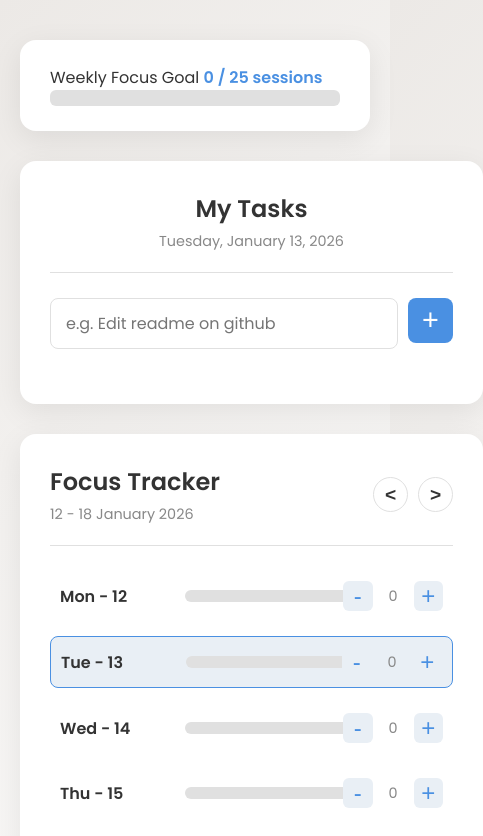
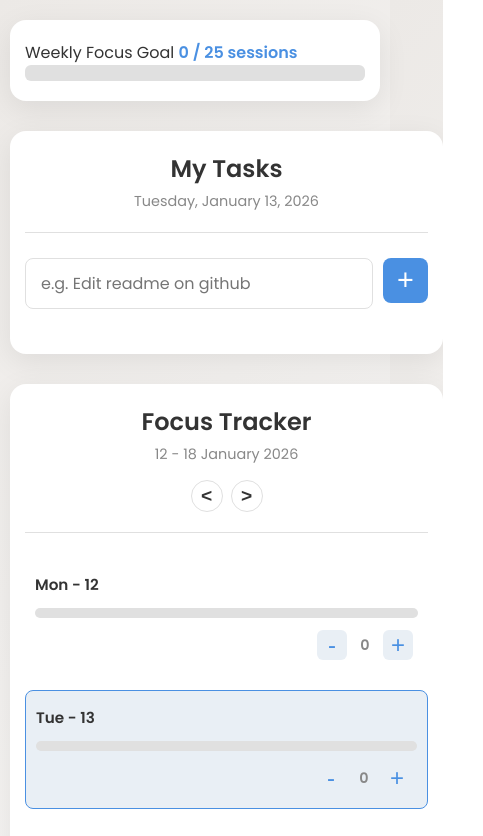
Before and after one commit to pucio8/productivity-dashboard, a plain HTML site: page index.html in a window 390 px wide. Shown: the top 836 px of the page, 483 px wide, since content can reach past the window. Drawn offline with nearby package versions, Linux system fonts and the light colour scheme.

Commit message:
Docs: Update README, edit css - mobile view

```diff
--- a/style.css
+++ b/style.css
@@ -299,7 +299,279 @@ body {
     transition: all 0.3s;
 }
 
-.increment-btn:hover,
+.increment-btn:hover,/**
+* @file style.css
+* @description Refined stylesheet with enhanced mobile responsiveness.
+* @version 1.2.1
+*/
+
+/* --- CSS Custom Properties (Variables) --- */
+:root {
+   --bg-color: #f4f7f9;
+   --container-bg: #ffffff;
+   --primary-color: #4a90e2;
+   --primary-hover-color: #357abd;
+   --text-color: #333333;
+   --secondary-text-color: #888888;
+   --border-color: #e0e0e0;
+   --shadow-color: rgba(0, 0, 0, 0.08);
+   --delete-color: #e74c3c;
+   --delete-hover-color: #c0392b;
+   --completed-color: #2ecc71;
+   --font-family: 'Poppins', sans-serif;
+}
+
+/* --- Base Styles & Reset --- */
+*, *::before, *::after {
+   box-sizing: border-box;
+   margin: 0;
+   padding: 0;
+}
+
+body {
+   font-family: var(--font-family);
+   background: linear-gradient(135deg, #ece9e6, #ffffff);
+   color: var(--text-color);
+   display: flex;
+   justify-content: center;
+   align-items: flex-start;
+   min-height: 100vh;
+   padding: 40px 20px;
+}
+
+/* --- Main Layout --- */
+.main-container {
+   display: flex;
+   flex-direction: column;
+   gap: 30px;
+   width: 100%;
+   max-width: 1200px;
+}
+
+.dashboard-grid {
+   display: grid;
+   grid-template-columns: 1fr 1fr;
+   gap: 30px;
+}
+
+/* --- Top Weekly Summary Bar --- */
+.overall-summary-container {
+   width: 100%;
+   padding: 25px 30px;
+   background: var(--container-bg);
+   border-radius: 16px;
+   box-shadow: 0 8px 30px var(--shadow-color);
+}
+
+.summary-header {
+   display: flex;
+   justify-content: space-between;
+   align-items: center;
+   margin-bottom: 15px;
+}
+
+.summary-header h2 {
+   font-size: 1.2rem;
+   font-weight: 600;
+}
+
+#weekly-total-text {
+   font-weight: 600;
+   color: var(--primary-color);
+}
+
+.progress-bar-container.large {
+   height: 16px;
+   margin: 0;
+   width: 100%;
+}
+
+/* --- Shared Component Styles --- */
+.todo-container, .weekly-tracker-container {
+   padding: 30px;
+   background: var(--container-bg);
+   border-radius: 16px;
+   box-shadow: 0 8px 30px var(--shadow-color);
+}
+
+.header {
+   text-align: center;
+   margin-bottom: 25px;
+   border-bottom: 1px solid var(--border-color);
+   padding-bottom: 20px;
+}
+
+.header h1 {
+   font-weight: 600;
+   margin-bottom: 5px;
+   font-size: 1.5rem;
+}
+
+.header p {
+   color: var(--secondary-text-color);
+   font-size: 0.9em;
+}
+
+/* --- To-Do List Styles --- */
+.task-input-form {
+   display: flex;
+   gap: 10px;
+   margin-bottom: 25px;
+}
+
+#task-input {
+   flex-grow: 1;
+   padding: 12px 15px;
+   border: 1px solid var(--border-color);
+   border-radius: 8px;
+   font-size: 1rem;
+   font-family: var(--font-family);
+   min-width: 0; /* Prevents input from pushing container width */
+}
+
+.task-input-form button {
+   flex-shrink: 0;
+   width: 45px;
+   height: 45px;
+   border: none;
+   background: var(--primary-color);
+   color: white;
+   font-size: 1.8rem;
+   border-radius: 8px;
+   cursor: pointer;
+}
+
+#task-list li {
+   display: flex;
+   align-items: center;
+   justify-content: space-between;
+   padding: 12px 15px;
+   background-color: var(--bg-color);
+   border: 1px solid var(--border-color);
+   border-radius: 8px;
+   margin-bottom: 10px;
+   word-break: break-word;
+}
+
+/* --- Weekly Tracker Styles --- */
+.weekly-tracker-container .header {
+   display: flex;
+   justify-content: space-between;
+   align-items: center;
+}
+
+.week-navigation {
+   display: flex;
+   gap: 8px;
+}
+
+.week-navigation button {
+   width: 32px;
+   height: 32px;
+   border-radius: 50%;
+   border: 1px solid var(--border-color);
+   background: transparent;
+   cursor: pointer;
+   font-weight: bold;
+}
+
+.day-item {
+   display: grid;
+   grid-template-columns: 110px 1fr 100px;
+   align-items: center;
+   padding: 10px;
+   border-radius: 8px;
+   gap: 5px;
+}
+
+.day-item.current-day {
+   background-color: #e9eff5;
+   border: 1px solid var(--primary-color);
+}
+
+.progress-bar-container {
+   height: 12px;
+   background-color: #e0e0e0;
+   border-radius: 6px;
+   overflow: hidden;
+}
+
+.progress-bar-fill {
+   height: 100%;
+   width: 0%;
+   background-color: var(--primary-color);
+   transition: width 0.4s ease-in-out;
+}
+
+.progress-bar-fill.completed {
+   background-color: var(--completed-color);
+}
+
+.day-controls {
+   display: flex;
+   align-items: center;
+   justify-content: flex-end;
+   gap: 8px;
+}
+
+.day-counter {
+   min-width: 20px;
+   text-align: center;
+   font-weight: 600;
+}
+
+/* --- RESPONSIVE FIXES --- */
+
+/* For Tablets and smaller (stack columns) */
+@media (max-width: 900px) {
+   .dashboard-grid {
+       grid-template-columns: 1fr;
+   }
+}
+
+/* For Phones (optimize internal layouts) */
+@media (max-width: 600px) {
+   body {
+       padding: 20px 10px;
+   }
+
+   .todo-container, .weekly-tracker-container, .overall-summary-container {
+       padding: 20px 15px; /* Less padding on small screens */
+   }
+
+   /* Stack Tracker Item Elements */
+   .day-item {
+       grid-template-columns: 1fr auto; /* Day name left, controls right */
+       row-gap: 12px;
+       padding: 15px 10px;
+   }
+
+   .day-name {
+       font-size: 0.95rem;
+   }
+
+   /* Move Progress Bar to its own row below name and controls */
+   .day-item .progress-bar-container {
+       grid-column: 1 / span 2;
+       margin: 0;
+       height: 10px;
+   }
+
+   /* Make navigation header stack if title is long */
+   .weekly-tracker-container .header {
+       flex-direction: column;
+       gap: 15px;
+       text-align: center;
+   }
+
+   .weekly-tracker-container .header .header-content {
+       text-align: center;
+   }
+
+   .summary-header h2 {
+       font-size: 1rem;
+   }
+}
 .decrement-btn:hover {
     background-color: var(--primary-color);
     color: white;
```
Also changed, not shown: 1 other file.
